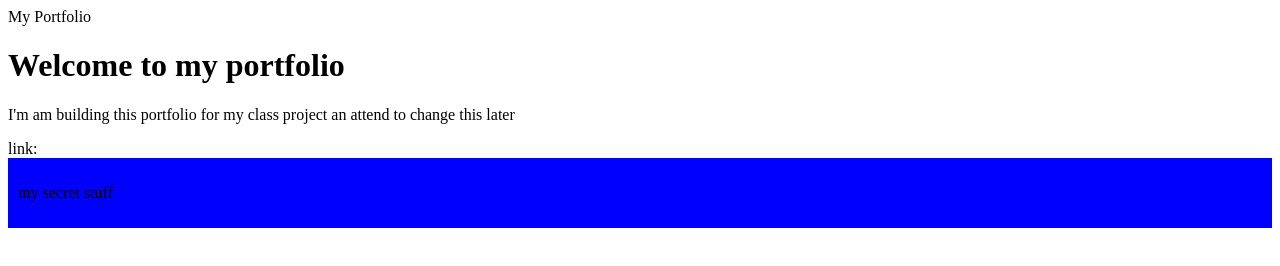
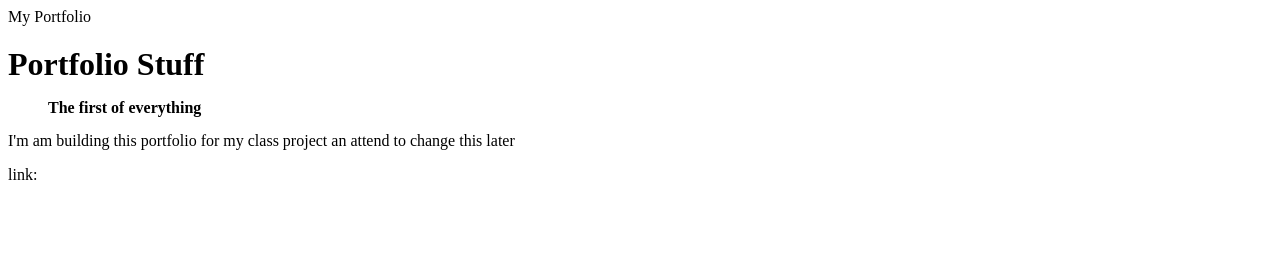
Before and after one commit to Cmbailey089/The-portfolio, a plain HTML site: page index.html in a window 1280 px wide. Drawn offline with Linux system fonts and the light colour scheme; files that its build step writes are made by us from their sources.

Commit message:
added styling

```diff
--- a/css/style.css
+++ b/css/style.css
@@ -1,4 +1,19 @@
-#box {
-    background-color: blue;
-    padding:10px;
+
+::selection {
+    background-color: rgb(162, 170, 196);
+    color:aqua
 }
+
+
+
+h1,
+h2 {
+    margin-bottom: 0.625rem;
+  color: var(--heliotrope);
+  font-weight: 700;
+  line-height: 1.1;
+}
+
+h2 {
+    font-size: medium;
+}
--- a/index.html
+++ b/index.html
@@ -4,21 +4,35 @@
     <meta charset="UTF-8">
     <meta http-equiv="X-UA-Compatible" content="IE=edge">
     <meta name="viewport" content="width=device-width, initial-scale=1.0">
-    <title>Document</title>
-    <link rel="stylesheet" href="style.css">
+    <title>My Portfolio</title>
+    <link rel="stylesheet" href="./css/style.css">
 </head>
 
-<header>My Portfolio</header>
-<h1>Welcome to my portfolio</h1>
+<body>
+
+<header>My Portfolio
+    <h1 class="page-title">
+        Portfolio Stuff
+    </h1>
+</header>
+
+
+<main>
+   <section class="row justify-center">
+     <div class="card-column"></div>
+       <figure class="card code-card">
+        <h2 class="card-header">The first of everything</h2>
+
+       </figure>
+   </section>
+
+</main>
 
 <p>I'm am building this portfolio for my class project an attend to change this later</p>
 
-<body>
+
     <nav>link:</nav>
 
-    <div id="box">
-        <p>my secret stuff</p>
-    </div>
 
 </body>
 </html>
```
